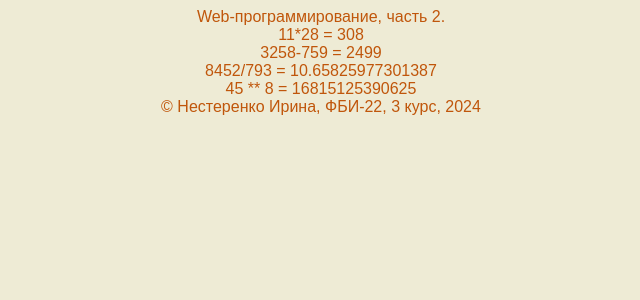
After one commit to nstrnkrn/web-programming-labs-2, a Flask app: page /lab2/example in a window 1280 px wide. The commit adds this page. Shown: the top 300 px of the page, without its empty margins (319-959 px from the left). Run offline with Flask 3, Linux system fonts and the light colour scheme.

Commit message:
Условия в шаблоне

```diff
--- /dev/null
+++ b/templates/example.html
@@ -0,0 +1,26 @@
+<!DOCTYPE html>
+<html lang="en">
+<head>
+    <meta charset="UTF-8">
+    <meta name="viewport" content="width=device-width, initial-scale=1.0">
+    <title>Нестеренко Ирина. Лабораторная работа 2</title>
+    <link rel="stylesheet" href="{{url_for('static', filename='main.css')}}">
+</head>
+<body>
+    <header>
+        Web-программирование, часть {{number}}.{% if lab_num %} Лабораторная работа {{number}} {% endif %}
+    </header>
+
+    <main>
+        11*28 = {{11*28}}<br>
+        3258-759 = {{3258-759}}<br>
+        8452/793 = {{ 8452/793}}<br>
+        45 ** 8 = {{45 ** 8 }}<br>
+
+    </main>
+
+    <footer>
+        &copy; {{name}}, {{group}}, 3 курс, 2024
+    </footer>
+</body>
+</html>
--- a/templates/index.html
+++ b/templates/index.html
@@ -17,7 +17,7 @@
             <li><a href="{{ url_for('author') }}">Автор</a></li>
             <li><a href="{{ url_for('oak') }}">Дуб</a></li>
             <li><a href="{{ url_for('counter') }}">Счетчик</a></li>
-            <li><a href="{{ url_for('lab1') }}">Лабораторная 1</a></li>
+
         </ul>
     </nav>
 
```
Also changed, not shown: static/main.css (renamed from static/lab1.css).
